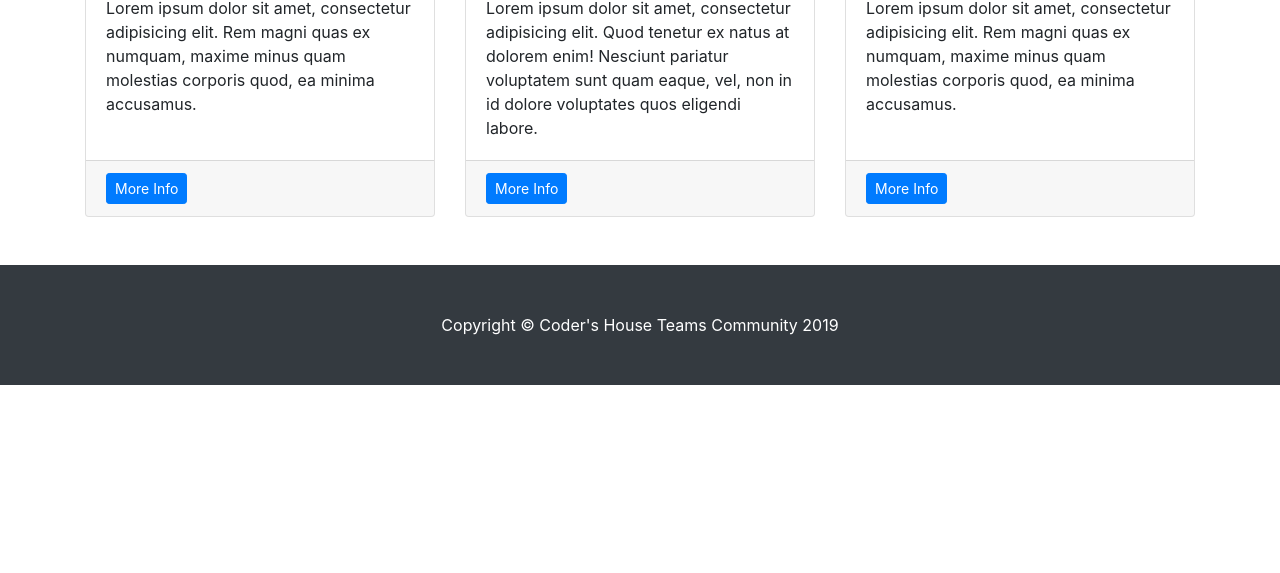
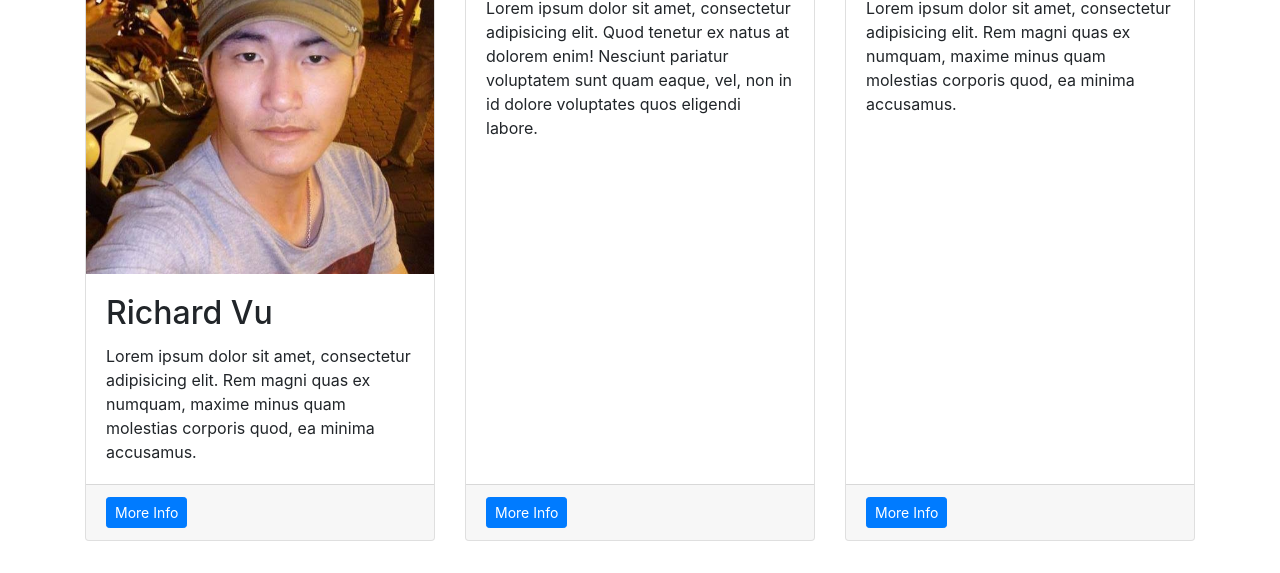
Before and after one commit to codershouseteams/codershouseteams.github.io, a plain HTML site: page members/all-members.html in a window 1280 px wide. Shown: the part 527-1100 px from the top of the page. Before the commit the page ends 912 px from the top, so only its background shows below. Drawn offline with Linux system fonts and the light colour scheme.

Commit message:
Updated Website

```diff
--- a/members/all-members.html
+++ b/members/all-members.html
@@ -75,6 +75,7 @@
         <div class="row">
             <div class="col-md-4 mb-5">
                 <div class="card h-100">
+                        <img src="../dist/imgs/richardvu.jpg" class="card-img-top">
                     <div class="card-body">
                         <h2 class="card-title">Richard Vu</h2>
                         <p class="card-text">Lorem ipsum dolor sit amet, consectetur adipisicing elit. Rem magni quas ex
```
